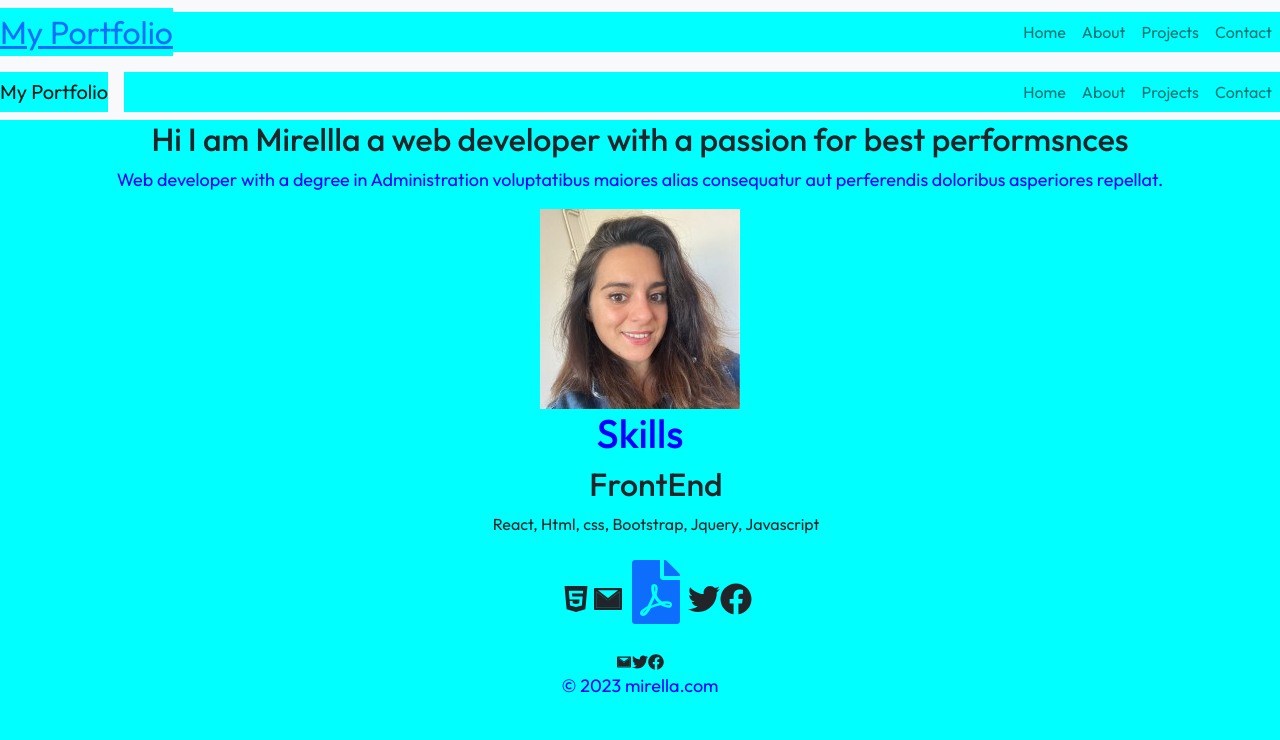
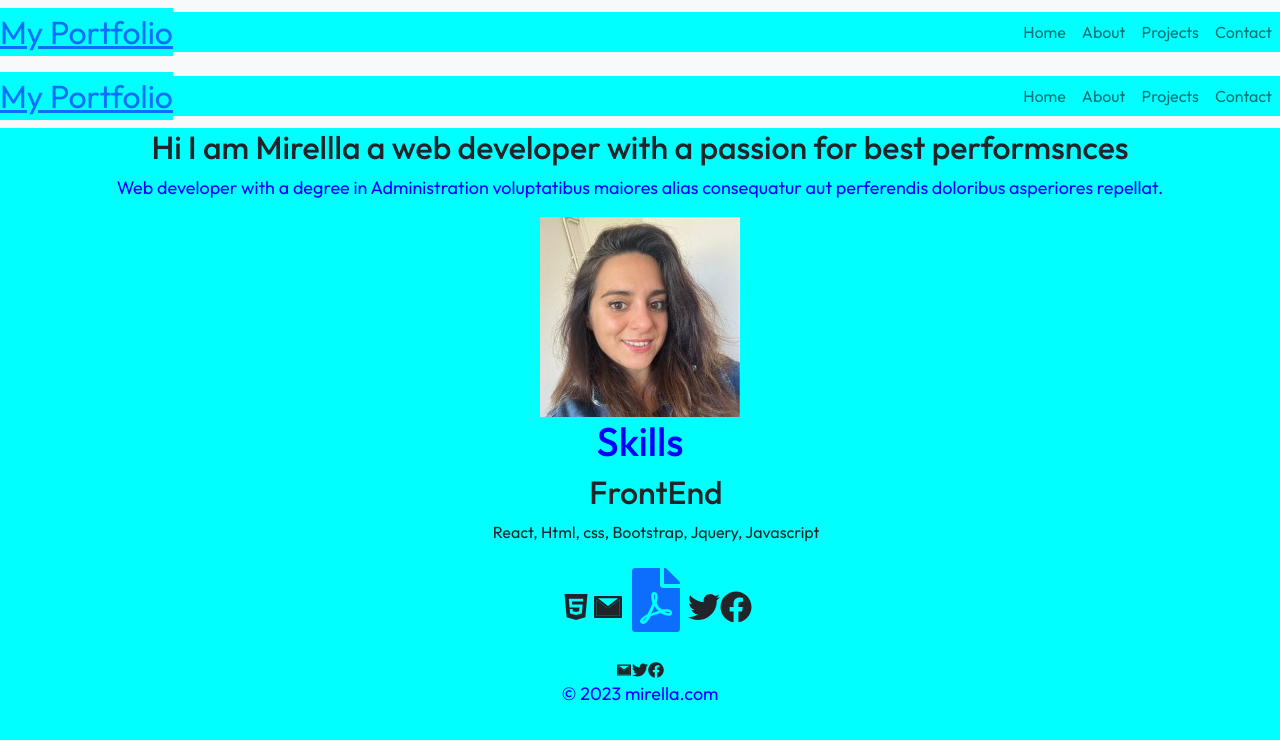
Before and after one commit to MIRY84/React-Portfolio, a React (Create React App) app: page / in a window 1280 px wide. Shown: the top 740 px of the page. Built offline with nearby package versions, Linux system fonts and the light colour scheme.

Commit message:
removed one extra file

```diff
--- a/src/components/Navbar.js
+++ /dev/null
@@ -1,33 +0,0 @@
-
-
-import React from 'react'
-import { Link } from "react-router-dom";
-
-const Navbar = () => {
-  return (
-    <nav className="navbar navbar-expand-lg navbar-light bg-light">
-    <a className="navbar-brand" href="#">My Portfolio</a>
-    <button className="navbar-toggler" type="button" data-toggle="collapse" data-target="#navbarNav" aria-controls="navbarNav" aria-expanded="false" aria-label="Toggle navigation">
-      <span className="navbar-toggler-icon"></span>
-    </button>
-    <div className="collapse navbar-collapse" id="navbarNav">
-      <ul className="navbar-nav">
-        <li className="nav-item active">
-          <a className="nav-link" href="/">Home <span class="sr-only"></span></a>
-        </li>
-        <li className="nav-item">
-          <a className="nav-link" href="/about">About</a>
-        </li>
-        <li className="nav-item">
-          <a className="nav-link" href="/projects">Projects</a>
-        </li>
-        <li className="nav-item">
-          <a className="nav-link" href="/contact">Contact</a>
-        </li>
-      </ul>
-    </div>
-  </nav>
-  )
-}
-
-export default Navbar;
--- a/src/routes/Home.js
+++ b/src/routes/Home.js
@@ -1,5 +1,5 @@
 import React from "react";
-import Navbar from "../components/Navbar";
+import Header from "../components/Header";
 import { FaFacebook } from 'react-icons/fa';
 import { FaTwitter } from 'react-icons/fa';
 import { AiTwotoneMail } from 'react-icons/ai';
@@ -13,7 +13,7 @@ import "./styles/Home.css";
 const Home = () => {
   return (
     <div>
-      <Navbar />
+      <Header />
       <div className="home">
         <div className="about text-center">
           <h2> Hi I am Mirellla a web developer with a passion for best performsnces </h2>
```
